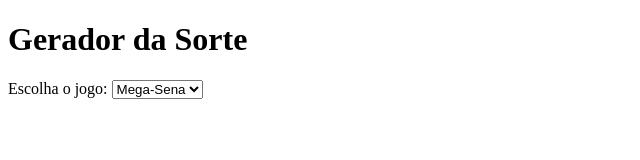
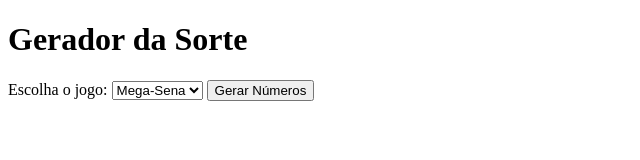
Before and after one commit to RayssaVicente/gerador-da-sorte, a plain HTML site: page index.html in a window 1280 px wide. Shown: the whole page, without its empty margins (0-640 px from the left). Drawn offline with Linux system fonts and the light colour scheme.

Commit message:
Adicionar botão 'Gerar Números' com ID

```diff
--- a/index.html
+++ b/index.html
@@ -17,6 +17,8 @@
                 <option value="lotofacil">Lotofácil</option>
                 <option value="lotomania">Lotomania</option>
             </select>
+
+            <button id="btn-gerar">Gerar Números</button>
       </div>
 </body>
 </html>
```
